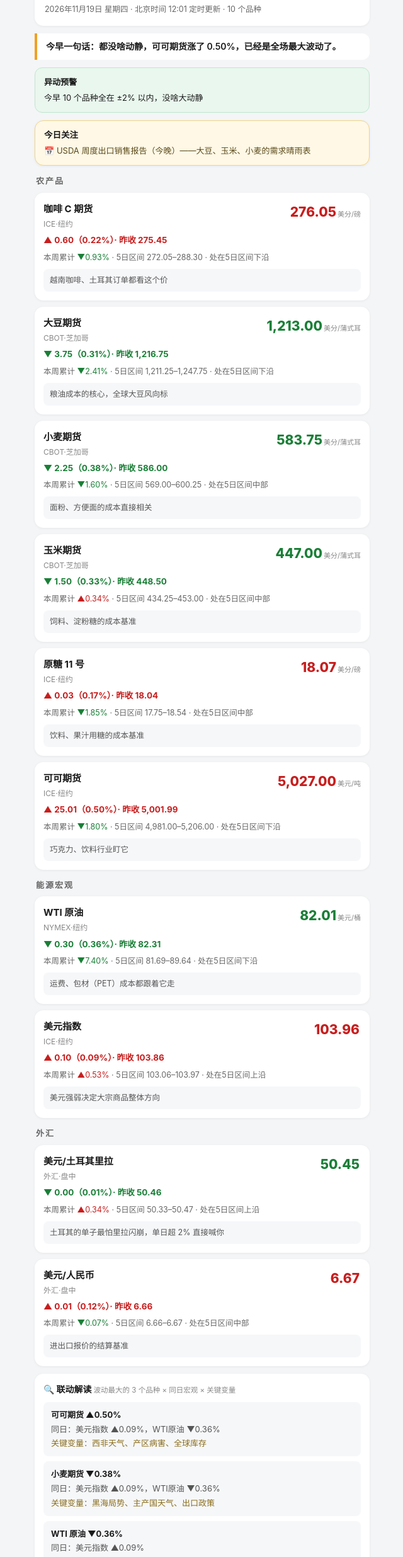
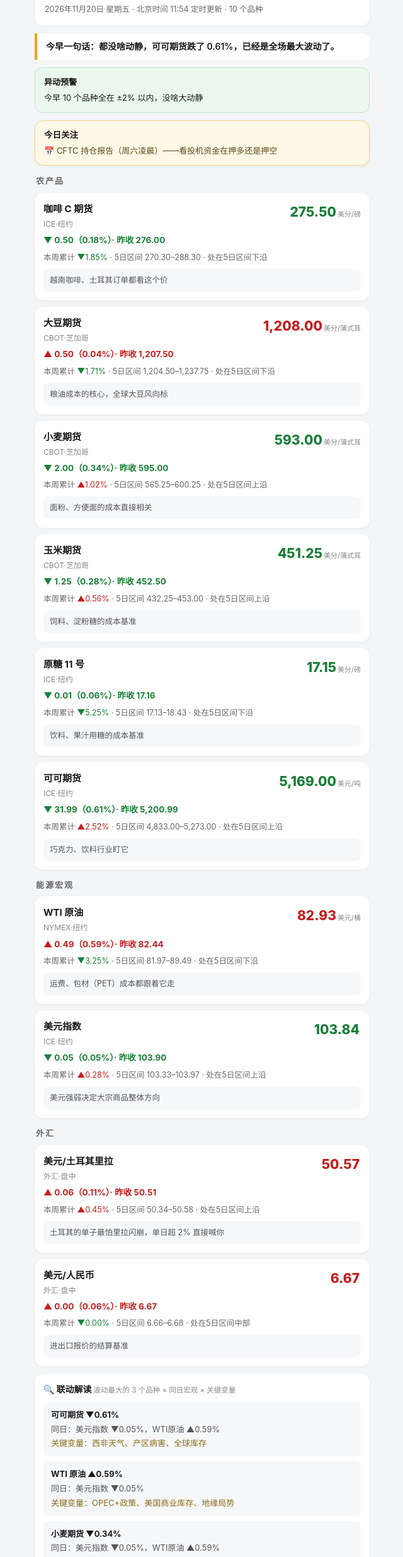
Before and after one commit to feiyanwang56-wq/morning-brief, a plain HTML site: page index.html in a window 1280 px wide. Shown: the part 186-2658 px from the top of the page at 63% size, without its empty margins (319-959 px from the left). Drawn offline with Linux system fonts and the light colour scheme.

Commit message:
早报 2026-11-20

```diff
--- a/index.html
+++ b/index.html
@@ -1,6 +1,6 @@
 <!doctype html><html lang="zh-CN"><head><meta charset="utf-8"/>
 <meta name="viewport" content="width=device-width,initial-scale=1"/>
-<title>大宗商品早报 · 2026年11月19日</title><style>
+<title>大宗商品早报 · 2026年11月20日</title><style>
 *{box-sizing:border-box}body{margin:0;font-family:-apple-system,"PingFang SC","Noto Sans SC","Microsoft YaHei",sans-serif;background:#f4f5f7;color:#1a1a1a;line-height:1.6}
 .wrap{max-width:560px;margin:0 auto;padding:14px 14px 30px}
 .flow{background:#101828;color:#fff;border-radius:14px;padding:12px 14px;font-size:12.5px;margin-bottom:12px}
@@ -46,76 +46,76 @@
 <div class="step"><b>🔎</b>自动抓取行情</div><div class="arr">→</div>
 <div class="step"><b>🧠</b>生成中文早报</div><div class="arr">→</div>
 <div class="step"><b>📲</b>推送到手机</div></div></div>
-<div class="hdr"><h1>☀️ 大宗商品早报</h1><div class="sub">2026年11月19日 星期四 · 北京时间 12:01 定时更新 · 10 个品种</div></div>
-<div class="one">今早一句话：都没啥动静，可可期货涨了 0.50%，已经是全场最大波动了。</div>
+<div class="hdr"><h1>☀️ 大宗商品早报</h1><div class="sub">2026年11月20日 星期五 · 北京时间 11:54 定时更新 · 10 个品种</div></div>
+<div class="one">今早一句话：都没啥动静，可可期货跌了 0.61%，已经是全场最大波动了。</div>
 <div class='alert ok'><div class='at'>异动预警</div><div class='aitem'>今早 10 个品种全在 ±2% 以内，没啥大动静</div></div>
-<div class='watch'><div class='wt'>今日关注</div><div class='witem'>📅 USDA 周度出口销售报告（今晚）——大豆、玉米、小麦的需求晴雨表</div></div>
+<div class='watch'><div class='wt'>今日关注</div><div class='witem'>📅 CFTC 持仓报告（周六凌晨）——看投机资金在押多还是押空</div></div>
 <div class="gtitle">农产品</div><div class="card">
 <div class="ch"><div><div class="cn">咖啡 C 期货</div><div class="cm">ICE·纽约</div></div>
-<div class="pv up">276.05<span class="unit">美分/磅</span></div></div>
-<div class="cd up"><span class="arrow">▲</span> 0.60（0.22%）· 昨收 275.45</div>
-<div class="wk">本周累计 <span class="dn">▼0.93%</span> · 5日区间 272.05–288.30 · 处在5日区间下沿</div>
+<div class="pv dn">275.50<span class="unit">美分/磅</span></div></div>
+<div class="cd dn"><span class="arrow">▼</span> 0.50（0.18%）· 昨收 276.00</div>
+<div class="wk">本周累计 <span class="dn">▼1.85%</span> · 5日区间 270.30–288.30 · 处在5日区间下沿</div>
 <div class="why">越南咖啡、土耳其订单都看这个价</div></div><div class="card">
 <div class="ch"><div><div class="cn">大豆期货</div><div class="cm">CBOT·芝加哥</div></div>
-<div class="pv dn">1,213.00<span class="unit">美分/蒲式耳</span></div></div>
-<div class="cd dn"><span class="arrow">▼</span> 3.75（0.31%）· 昨收 1,216.75</div>
-<div class="wk">本周累计 <span class="dn">▼2.41%</span> · 5日区间 1,211.25–1,247.75 · 处在5日区间下沿</div>
+<div class="pv up">1,208.00<span class="unit">美分/蒲式耳</span></div></div>
+<div class="cd up"><span class="arrow">▲</span> 0.50（0.04%）· 昨收 1,207.50</div>
+<div class="wk">本周累计 <span class="dn">▼1.71%</span> · 5日区间 1,204.50–1,237.75 · 处在5日区间下沿</div>
 <div class="why">粮油成本的核心，全球大豆风向标</div></div><div class="card">
 <div class="ch"><div><div class="cn">小麦期货</div><div class="cm">CBOT·芝加哥</div></div>
-<div class="pv dn">583.75<span class="unit">美分/蒲式耳</span></div></div>
-<div class="cd dn"><span class="arrow">▼</span> 2.25（0.38%）· 昨收 586.00</div>
-<div class="wk">本周累计 <span class="dn">▼1.60%</span> · 5日区间 569.00–600.25 · 处在5日区间中部</div>
+<div class="pv dn">593.00<span class="unit">美分/蒲式耳</span></div></div>
+<div class="cd dn"><span class="arrow">▼</span> 2.00（0.34%）· 昨收 595.00</div>
+<div class="wk">本周累计 <span class="up">▲1.02%</span> · 5日区间 565.25–600.25 · 处在5日区间上沿</div>
 <div class="why">面粉、方便面的成本直接相关</div></div><div class="card">
 <div class="ch"><div><div class="cn">玉米期货</div><div class="cm">CBOT·芝加哥</div></div>
-<div class="pv dn">447.00<span class="unit">美分/蒲式耳</span></div></div>
-<div class="cd dn"><span class="arrow">▼</span> 1.50（0.33%）· 昨收 448.50</div>
-<div class="wk">本周累计 <span class="up">▲0.34%</span> · 5日区间 434.25–453.00 · 处在5日区间中部</div>
+<div class="pv dn">451.25<span class="unit">美分/蒲式耳</span></div></div>
+<div class="cd dn"><span class="arrow">▼</span> 1.25（0.28%）· 昨收 452.50</div>
+<div class="wk">本周累计 <span class="up">▲0.56%</span> · 5日区间 432.25–453.00 · 处在5日区间上沿</div>
 <div class="why">饲料、淀粉糖的成本基准</div></div><div class="card">
 <div class="ch"><div><div class="cn">原糖 11 号</div><div class="cm">ICE·纽约</div></div>
-<div class="pv up">18.07<span class="unit">美分/磅</span></div></div>
-<div class="cd up"><span class="arrow">▲</span> 0.03（0.17%）· 昨收 18.04</div>
-<div class="wk">本周累计 <span class="dn">▼1.85%</span> · 5日区间 17.75–18.54 · 处在5日区间中部</div>
+<div class="pv dn">17.15<span class="unit">美分/磅</span></div></div>
+<div class="cd dn"><span class="arrow">▼</span> 0.01（0.06%）· 昨收 17.16</div>
+<div class="wk">本周累计 <span class="dn">▼5.25%</span> · 5日区间 17.13–18.43 · 处在5日区间下沿</div>
 <div class="why">饮料、果汁用糖的成本基准</div></div><div class="card">
 <div class="ch"><div><div class="cn">可可期货</div><div class="cm">ICE·纽约</div></div>
-<div class="pv up">5,027.00<span class="unit">美元/吨</span></div></div>
-<div class="cd up"><span class="arrow">▲</span> 25.01（0.50%）· 昨收 5,001.99</div>
-<div class="wk">本周累计 <span class="dn">▼1.80%</span> · 5日区间 4,981.00–5,206.00 · 处在5日区间下沿</div>
+<div class="pv dn">5,169.00<span class="unit">美元/吨</span></div></div>
+<div class="cd dn"><span class="arrow">▼</span> 31.99（0.61%）· 昨收 5,200.99</div>
+<div class="wk">本周累计 <span class="up">▲2.52%</span> · 5日区间 4,833.00–5,273.00 · 处在5日区间上沿</div>
 <div class="why">巧克力、饮料行业盯它</div></div><div class="gtitle">能源宏观</div><div class="card">
 <div class="ch"><div><div class="cn">WTI 原油</div><div class="cm">NYMEX·纽约</div></div>
-<div class="pv dn">82.01<span class="unit">美元/桶</span></div></div>
-<div class="cd dn"><span class="arrow">▼</span> 0.30（0.36%）· 昨收 82.31</div>
-<div class="wk">本周累计 <span class="dn">▼7.40%</span> · 5日区间 81.69–89.64 · 处在5日区间下沿</div>
+<div class="pv up">82.93<span class="unit">美元/桶</span></div></div>
+<div class="cd up"><span class="arrow">▲</span> 0.49（0.59%）· 昨收 82.44</div>
+<div class="wk">本周累计 <span class="dn">▼3.25%</span> · 5日区间 81.97–89.49 · 处在5日区间下沿</div>
 <div class="why">运费、包材（PET）成本都跟着它走</div></div><div class="card">
 <div class="ch"><div><div class="cn">美元指数</div><div class="cm">ICE·纽约</div></div>
-<div class="pv up">103.96<span class="unit"></span></div></div>
-<div class="cd up"><span class="arrow">▲</span> 0.10（0.09%）· 昨收 103.86</div>
-<div class="wk">本周累计 <span class="up">▲0.53%</span> · 5日区间 103.06–103.97 · 处在5日区间上沿</div>
+<div class="pv dn">103.84<span class="unit"></span></div></div>
+<div class="cd dn"><span class="arrow">▼</span> 0.05（0.05%）· 昨收 103.90</div>
+<div class="wk">本周累计 <span class="up">▲0.28%</span> · 5日区间 103.33–103.97 · 处在5日区间上沿</div>
 <div class="why">美元强弱决定大宗商品整体方向</div></div><div class="gtitle">外汇</div><div class="card">
 <div class="ch"><div><div class="cn">美元/土耳其里拉</div><div class="cm">外汇·盘中</div></div>
-<div class="pv dn">50.45<span class="unit"></span></div></div>
-<div class="cd dn"><span class="arrow">▼</span> 0.00（0.01%）· 昨收 50.46</div>
-<div class="wk">本周累计 <span class="up">▲0.34%</span> · 5日区间 50.33–50.47 · 处在5日区间上沿</div>
+<div class="pv up">50.57<span class="unit"></span></div></div>
+<div class="cd up"><span class="arrow">▲</span> 0.06（0.11%）· 昨收 50.51</div>
+<div class="wk">本周累计 <span class="up">▲0.45%</span> · 5日区间 50.34–50.58 · 处在5日区间上沿</div>
 <div class="why">土耳其的单子最怕里拉闪崩，单日超 2% 直接喊你</div></div><div class="card">
 <div class="ch"><div><div class="cn">美元/人民币</div><div class="cm">外汇·盘中</div></div>
 <div class="pv up">6.67<span class="unit"></span></div></div>
-<div class="cd up"><span class="arrow">▲</span> 0.01（0.12%）· 昨收 6.66</div>
-<div class="wk">本周累计 <span class="dn">▼0.07%</span> · 5日区间 6.66–6.67 · 处在5日区间中部</div>
+<div class="cd up"><span class="arrow">▲</span> 0.00（0.06%）· 昨收 6.67</div>
+<div class="wk">本周累计 <span class="dn">▼0.00%</span> · 5日区间 6.66–6.68 · 处在5日区间中部</div>
 <div class="why">进出口报价的结算基准</div></div>
 <div class="read"><div class="rt">🔍 联动解读 <span class="rsub">波动最大的 3 个品种 × 同日宏观 × 关键变量</span></div>
-<div class="ritem"><b>可可期货 ▲0.50%</b>
-<div class="rmeta">同日：美元指数 ▲0.09%，WTI原油 ▼0.36%</div>
-<div class="drv">关键变量：西非天气、产区病害、全球库存</div></div><div class="ritem"><b>小麦期货 ▼0.38%</b>
-<div class="rmeta">同日：美元指数 ▲0.09%，WTI原油 ▼0.36%</div>
-<div class="drv">关键变量：黑海局势、主产国天气、出口政策</div></div><div class="ritem"><b>WTI 原油 ▼0.36%</b>
-<div class="rmeta">同日：美元指数 ▲0.09%</div>
-<div class="drv">关键变量：OPEC+政策、美国商业库存、地缘局势</div></div>
+<div class="ritem"><b>可可期货 ▼0.61%</b>
+<div class="rmeta">同日：美元指数 ▼0.05%，WTI原油 ▲0.59%</div>
+<div class="drv">关键变量：西非天气、产区病害、全球库存</div></div><div class="ritem"><b>WTI 原油 ▲0.59%</b>
+<div class="rmeta">同日：美元指数 ▼0.05%</div>
+<div class="drv">关键变量：OPEC+政策、美国商业库存、地缘局势</div></div><div class="ritem"><b>小麦期货 ▼0.34%</b>
+<div class="rmeta">同日：美元指数 ▼0.05%，WTI原油 ▲0.59%</div>
+<div class="drv">关键变量：黑海局势、主产国天气、出口政策</div></div>
 <div class="rnote">以上是关联市场对照 + 该品种的关键变量框架；某天具体的涨跌原因需要结合新闻面，demo 版不编造，完整版接入新闻源后由大模型生成归因。</div></div>
 <div class="rule"><b>📌 盯盘逻辑</b><br>
 · 单日波动 ≥2% 就标红，直接推到你手机上<br>
 · 里拉单独盯——土耳其的单子最怕它突然贬值<br>
 · 每周五加一份周报：本周复盘 + 下周看点</div>
 <div class="ft">数据：Yahoo Finance 指示性行情（ICE·纽约 / CBOT·芝加哥 / NYMEX / 外汇盘中）<br>
-本次抓取时间：北京时间 2026-11-19 12:01（定时抓取，非实时）<br>
+本次抓取时间：北京时间 2026-11-20 11:54（定时抓取，非实时）<br>
 行情源链接：<a href="https://finance.yahoo.com/quote/KC=F">咖啡 C 期货</a> · <a href="https://finance.yahoo.com/quote/ZS=F">大豆期货</a> · <a href="https://finance.yahoo.com/quote/ZW=F">小麦期货</a> · <a href="https://finance.yahoo.com/quote/ZC=F">玉米期货</a> · <a href="https://finance.yahoo.com/quote/SB=F">原糖 11 号</a> · <a href="https://finance.yahoo.com/quote/CC=F">可可期货</a> · <a href="https://finance.yahoo.com/quote/CL=F">WTI 原油</a> · <a href="https://finance.yahoo.com/quote/DX-Y.NYB">美元指数</a> · <a href="https://finance.yahoo.com/quote/TRY=X">美元/土耳其里拉</a> · <a href="https://finance.yahoo.com/quote/CNY=X">美元/人民币</a><br>
 demo 版 · 正式版可接马来西亚 BMD 棕榈油、郑商所 PTA/MEG；深度归因需接入新闻源</div>
 </div><p style="text-align:center;margin:32px 0"><a href="history.html">查看历史记录</a></p></body></html>
```
Also changed, not shown: history.html (+2 -1 lines), history/2026-11-20.html (added, +121 -0 lines).
